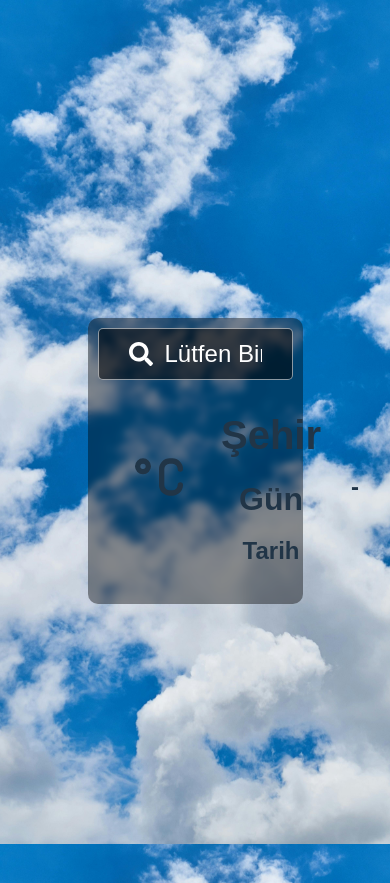
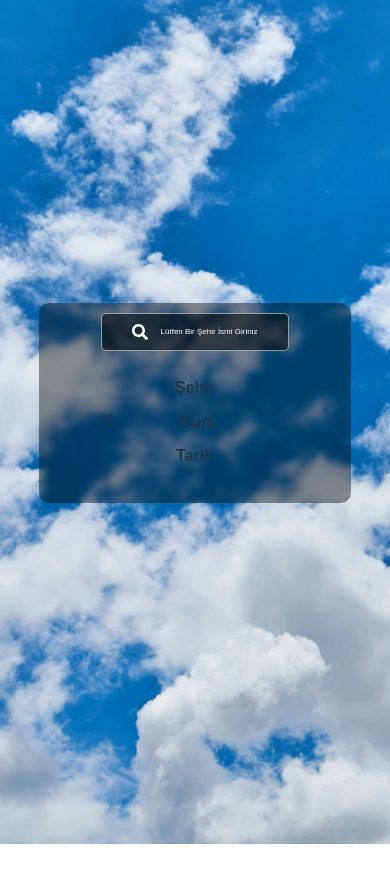
Before and after one commit to OgerFurkan/MyReactProjects, a React (Vite) app in the folder WeatherApp/Weather-App/: page / in a window 390 px wide. After the commit the page ends 844 px from the top, so only its background shows below. Built offline with nearby package versions, Linux system fonts and the light colour scheme.

Commit message:
I making a Weather App - 3
 Today I tried to make my project responsive to phones and small sizes.

```diff
--- a/WeatherApp/Weather-App/src/App.css
+++ b/WeatherApp/Weather-App/src/App.css
@@ -17,6 +17,5 @@ body{
   align-items: center;
   justify-content: center;
   width: 50%;
-  height: 100vh;
-  margin-top: 10%;
+  margin-top: -10%;
 }
--- a/WeatherApp/Weather-App/src/css/days.css
+++ b/WeatherApp/Weather-App/src/css/days.css
@@ -59,7 +59,37 @@
     flex-direction: row;
     justify-content: center;
     align-items: center;
-    font-size: 1.2rem;
+    font-size: 1rem;
     font-weight: bold;
     text-align: center;
 }
+
+@media(max-width: 1430px){
+    .day{
+        width: 20%;
+    }
+    .day-name{
+        font-size: 1rem;
+    }
+    .day-description{
+        font-size: 0.75rem;
+    }
+    .day-degree{
+        font-size: 1rem;
+    }
+}
+
+@media(max-width: 490px){
+    .day{
+        width: 19%;
+    }
+    .day-name{
+        font-size: 0.75rem;
+    }
+    .day-description{
+        font-size: 0.75rem;
+    }
+    .day-degree{
+        font-size: 1rem;
+    }
+}
--- a/WeatherApp/Weather-App/src/css/mainWeather.css
+++ b/WeatherApp/Weather-App/src/css/mainWeather.css
@@ -90,3 +90,52 @@
     font-size: 1.5rem;
     font-weight: bold;
 }
+
+@media(max-width: 1430px) {
+    .main {
+        width: 150%;
+    }
+    .degree>div {
+        font-size: 2rem;
+    }
+    .city-name {
+        font-size: 2rem;
+    }
+    .city-day {
+        font-size: 1.5rem;
+    }
+    .date {
+        font-size: 1rem;
+    }
+    .weather-description {
+        font-size: 1rem;
+    }
+    .weather-icon>div>img {
+        width: 100px;
+        height: 100px;
+    }
+}
+@media(max-width: 450px) {
+    .main {
+        width: 150%;
+    }
+    .degree>div {
+        font-size: 1rem;
+    }
+    .city-name {
+        font-size: 1rem;
+    }
+    .city-day {
+        font-size: 1rem;
+    }
+    .date {
+        font-size: 1rem;
+    }
+    .weather-description {
+        font-size: 0.75rem;
+    }
+    .weather-icon>div>img {
+        width: 50px;
+        height: 50px;
+    }
+}
--- a/WeatherApp/Weather-App/src/css/searchBar.css
+++ b/WeatherApp/Weather-App/src/css/searchBar.css
@@ -36,3 +36,27 @@
     align-items: center;
     margin: 0px 10px;
 }
+
+@media(max-width: 1430px) {
+    .search-bar {
+        width: 50%;
+    }
+    #search-input {
+        font-size: 1.2rem;
+    }
+    .search-icon {
+        font-size: 1.2rem;
+    }
+}
+
+@media(max-width: 490px) {
+    .search-bar {
+        width: 50%;
+    }
+    #search-input {
+        font-size: 0.5rem;
+    }
+    .search-icon {
+        font-size: 1rem;
+    }
+}
--- a/WeatherApp/Weather-App/src/css/weather.css
+++ b/WeatherApp/Weather-App/src/css/weather.css
@@ -2,7 +2,7 @@
     display: flex;
     flex-direction: column;
     align-items: center;
-    justify-content: center;
+    justify-content: flex-start;
     width: 100%;
     height: 100%;
 }
@@ -10,7 +10,7 @@
     display: flex;
     flex-direction: row;
     justify-content: space-between;
-    width: 100%;
+    width: 150%;
     height: 100%;
     flex: 1 1 1 1 100%;
 }
```
